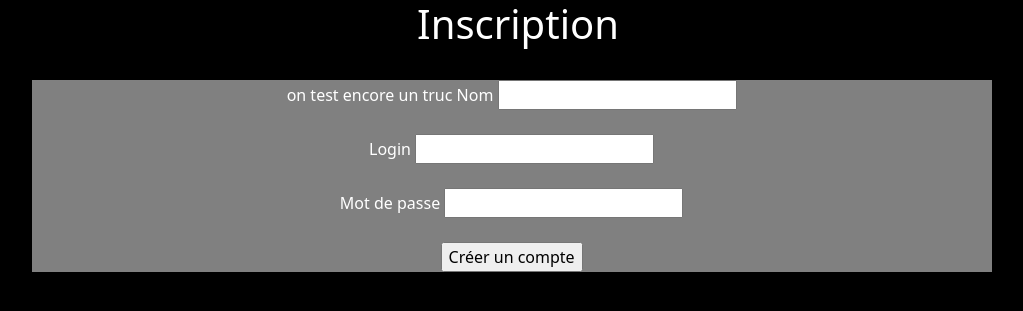
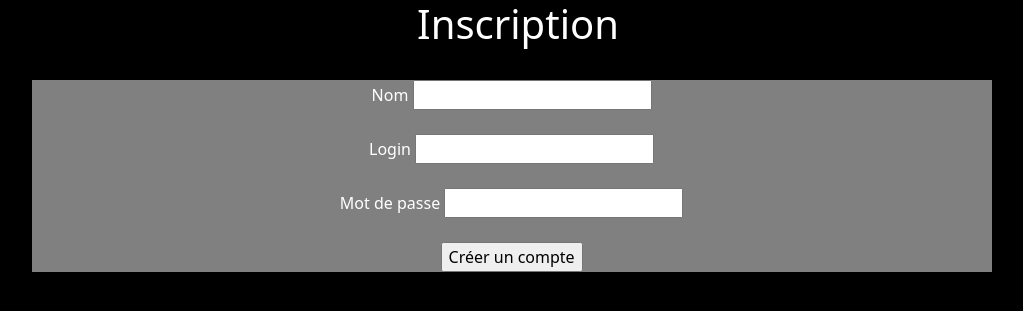
Before and after one commit to BTSPPE/PPE3, a CodeIgniter app: page /ingetis/ in a window 1280 px wide. Shown: the top 311 px of the page, without its empty margins (122-1145 px from the left). Run offline with CodeIgniter, Linux system fonts and the light colour scheme; some libraries are stand-ins or nearby versions.

Commit message:
Suppresion des tests

```diff
--- a/application/views/View_inscription.php
+++ b/application/views/View_inscription.php
@@ -12,11 +12,6 @@
     <body>
         <h1>Inscription</h1><br>
         <p>
-            on
-            test
-            encore
-            un
-            truc
             <label>Nom</label> <input type='text' id='txtNom'><br><br>
             <label>Login</label> <input type='text' id='txtLogin'><br><br>
             <label>Mot de passe</label> <input type='password' id='txtMdp'><br><br>
```
